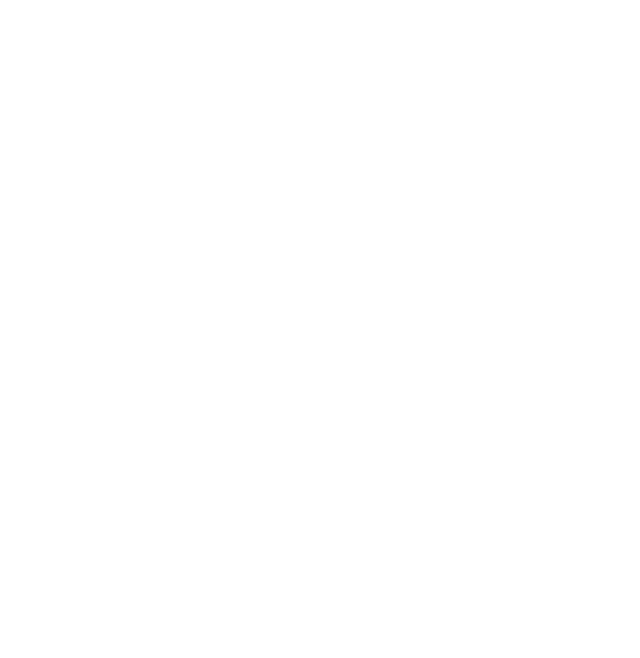
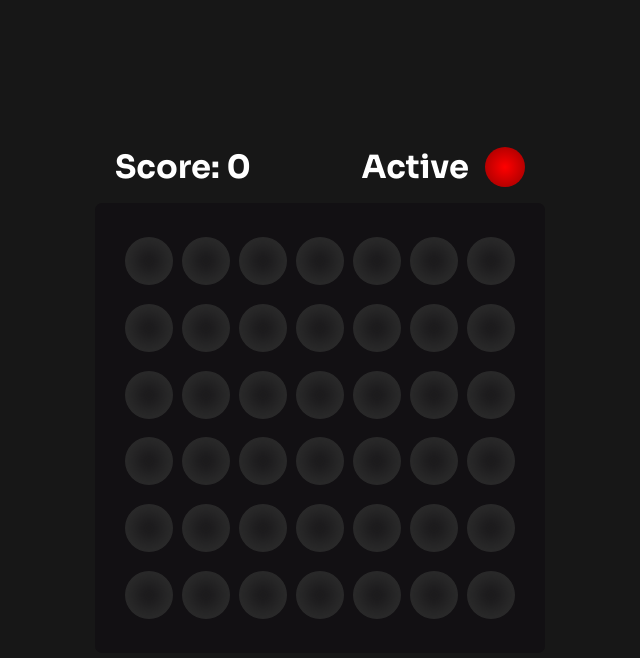
Before and after one commit to Muhammed-Rajab/Connect-4, a plain HTML site: page index.html in a window 1280 px wide. Shown: the whole page, without its empty margins (320-960 px from the left). Drawn offline with Linux system fonts and the light colour scheme.

Commit message:
Created a basic UI

```diff
--- a/index.html
+++ b/index.html
@@ -11,6 +11,20 @@
 </head>
 <body>
 
+    <div class="d-flex container">
+        <div class="d-flex score-board">
+            <h1>Score: <span class="score">0</span></h1>
+            <div class="turn-wrapper d-flex">
+                <h1>Active</h1>
+                <div class="player-turn player-1">
+
+                </div>
+            </div>
+        </div>
+        <div id="grid">
+
+        </div>
+    </div>
     <!-- Scripts -->
     <script src="./scripts/main.js"></script>
 </body>
--- a/scripts/main.js
+++ b/scripts/main.js
@@ -1 +1,31 @@
-'use strict';
+"use strict";
+const log = console.log;
+
+function startGame() {
+
+    /* Query selectors */
+    const grid = document.querySelector("#grid");
+    const holes = document.querySelectorAll(".holes");
+    const scoreSpan = document.querySelector(".score");
+    const activePlayerDisplay = document.querySelector(".player-turn");
+
+    /* Variables */
+    const ROW = 6;
+    const COL = 7;
+
+    let currentPlayer = "player-1";
+
+
+    function generateHoles(col, row){
+
+        for(let i = 0; i < row*col; i++){
+            const newHole = document.createElement("div");
+            newHole.classList.add("holes");
+            grid.appendChild(newHole);
+        };
+    };
+
+    generateHoles(COL, ROW);
+};
+
+window.addEventListener("load", startGame);
--- a/stylesheets/style.css
+++ b/stylesheets/style.css
@@ -1,3 +1,7 @@
+/* Fonts */
+@import url('https://fonts.googleapis.com/css2?family=Sora:wght@300;400;500;600;700;800&display=swap');
+
+/* Default styling */
 *{
     margin: 0;
     padding: 0;
@@ -5,5 +9,73 @@
 }
 
 body {
-    font-family: monospace;
+    color: white;
+    background-color: #171717;
+    font-family: 'Sora', sans-serif;
 }
+
+/* Utility classes */
+.d-flex{
+    display: flex;
+    flex-direction: column;
+}
+
+/* Styling starts here */
+.container{
+    row-gap: 1rem;
+    min-width: 100vw;
+    min-height: 100vh;
+    align-items: center;
+    justify-content: center;
+}
+
+.score-board{
+    width: 450px;
+    flex-direction: row;
+    align-items: center;
+    justify-content: space-between;
+    padding: 0px 20px;
+}
+.score{}
+.turn-wrapper{
+    column-gap: 1rem;
+    flex-direction: row;
+    align-items: center;
+    justify-content: center;
+}
+
+.player-1{
+    box-shadow: none !important;
+    background-image: radial-gradient(red, #990000);
+}
+.player-2{
+    box-shadow: none !important;
+    background-image: radial-gradient(rgb(0, 47, 255), #000a99);
+}
+
+.player-turn{
+    width: 40px;
+    height: 40px;
+    border-radius: 100%;
+}
+
+#grid{
+
+    display: grid;
+    grid-template-rows: repeat(6, 1fr);
+    grid-template-columns: repeat(7, 1fr);
+    place-items: center;
+    justify-content: center;
+
+    min-width: 450px;
+    min-height: 450px;
+    padding: 25px;
+    border-radius: 7px;
+    background-color: #121013;
+}
+.holes{
+    width: 48px;
+    height: 48px;
+    border-radius: 100%;
+    box-shadow: 0px 0px 20px 11px  rgb(44, 44, 44) inset;
+}
```
